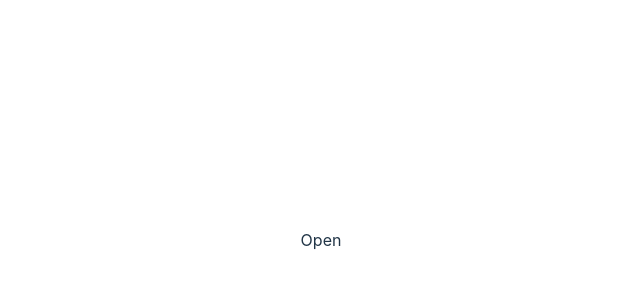
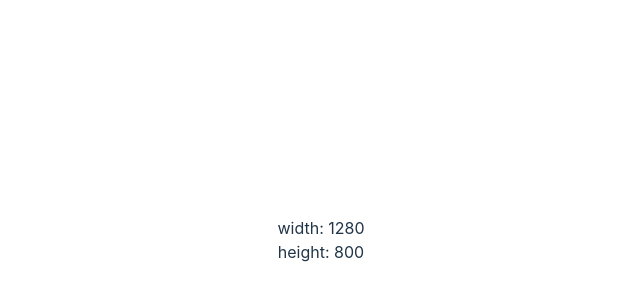
Before and after one commit to Valentin1495/PolyglotPal, a React (Vite) app: page / in a window 1280 px wide. Shown: the part 160-460 px from the top of the page, without its empty margins (319-959 px from the left). Built offline with nearby package versions, Linux system fonts and the light colour scheme.

Commit message:
Create custom hook - useWindowResize

```diff
--- a/src/App.tsx
+++ b/src/App.tsx
@@ -18,7 +18,7 @@ import Dialog from './components/Dialog/dialog';
 import GithubProfileFinder from './components/Github Profile FInder/github-profile-finder';
 import SearchFilter from './components/Search Filter/search-filter';
 import TicTacToe from './components/Tic-Tac-Toe/tic-tac-toe';
-import TestHook from './components/UseOnClickOutside/test-hook';
+import TestHook from './components/UseWindowResize/test-hook';
 
 const IMAGES = [
   {
--- /dev/null
+++ b/src/components/UseWindowResize/test-hook.tsx
@@ -0,0 +1,20 @@
+import { useWindowResize } from '../../hooks/use-window-resize';
+
+export default function TestHook() {
+  const { width, height } = useWindowResize();
+  console.log(width, height);
+
+  return (
+    <div
+      style={{
+        height: '100vh',
+        display: 'flex',
+        alignItems: 'center',
+        justifyContent: 'center',
+      }}
+    >
+      width: {width} <br />
+      height: {height}
+    </div>
+  );
+}
--- /dev/null
+++ b/src/hooks/use-window-resize.ts
@@ -0,0 +1,31 @@
+import { useLayoutEffect, useState } from 'react';
+
+type WindowSize = {
+  width: number;
+  height: number;
+};
+
+export function useWindowResize() {
+  const [windowsize, setWindowsize] = useState<WindowSize>({
+    width: 0,
+    height: 0,
+  });
+
+  const handleWindowResize = () => {
+    setWindowsize({
+      width: window.innerWidth,
+      height: window.innerHeight,
+    });
+  };
+
+  useLayoutEffect(() => {
+    handleWindowResize();
+    window.addEventListener('resize', handleWindowResize);
+
+    return () => {
+      window.removeEventListener('resize', handleWindowResize);
+    };
+  }, []);
+
+  return windowsize;
+}
```
